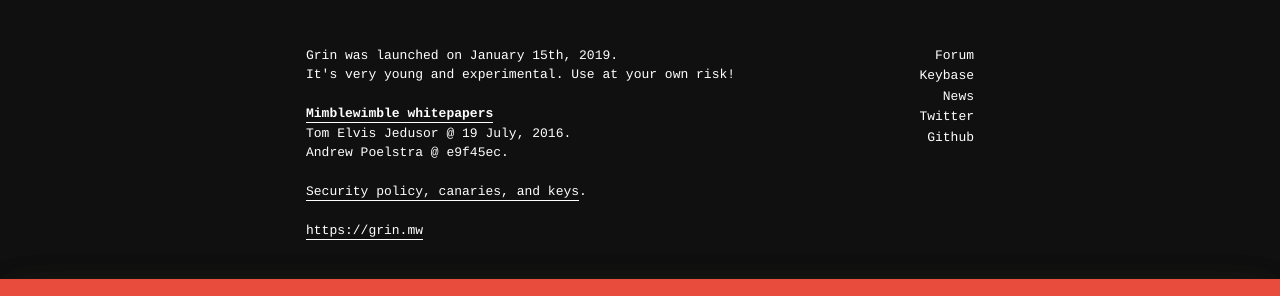
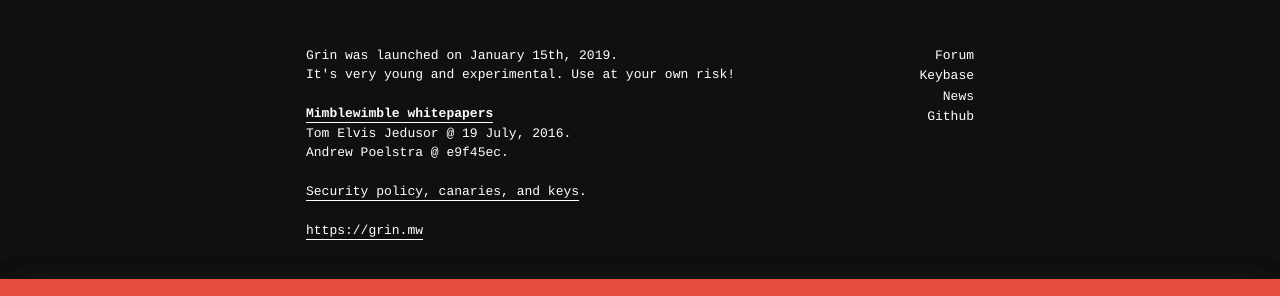
Before and after one commit to mimblewimble/site, a Jekyll site: the page built from index.html, in a window 1280 px wide and 900 px high, scrolled down 2054 px. Shown: the part 571-867 px from the top of the window. Built offline with Jekyll 4.4.1, drawn with Linux system fonts in a browser that asks for light colours; nearby versions of some CDN libraries.

Commit message:
remove twitter from footer

```diff
--- a/_includes/footer.html
+++ b/_includes/footer.html
@@ -15,7 +15,6 @@
       <a href="https://forum.grin.mw">Forum</a>
       <a href="https://keybase.io/team/grincoin">Keybase</a>
       <a href="https://grinnews.substack.com/">News</a>
-      <a href="https://twitter.com/grinmw">Twitter</a>
       <a href="https://github.com/mimblewimble/grin">Github</a>
     </div>
   </div>
```
